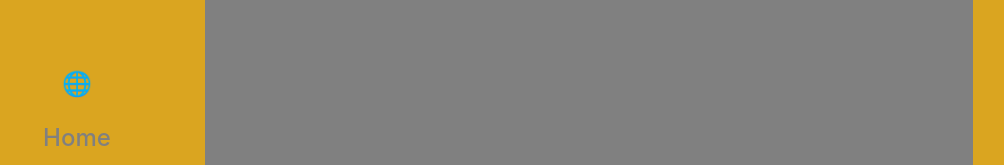
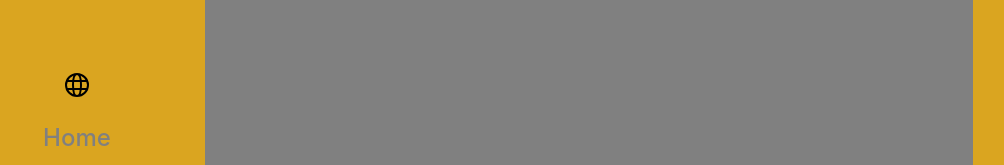
Before and after one commit to bertacsevercan/Gizem-portfolio, a React (Create React App) app in the folder porfolio/: page / in a window 1280 px wide. Shown: the part 449-614 px from the top of the page, without its empty margins (51-1055 px from the left). Built offline with nearby package versions, Linux system fonts and the light colour scheme.

Commit message:
fix lang change button

```diff
--- a/porfolio/src/components/SideNav/index.jsx
+++ b/porfolio/src/components/SideNav/index.jsx
@@ -2,11 +2,13 @@ import React, { useState } from "react";
 import { NavLink } from "react-router-dom";
 import { useTranslation } from "react-i18next";
 import i18next from "i18next";
+import { GrLanguage } from "react-icons/gr";
 import "./style.css";
 
 const SideNav = ({ setMainWidth }) => {
   const { t } = useTranslation();
   const [navWidth, setNavWidth] = useState("20%");
+  const [language, setLanguage] = useState("");
   // const [expanded, setExpanded] = useState(false);
 
   const toggleNav = () => {
@@ -22,8 +24,10 @@ const SideNav = ({ setMainWidth }) => {
   const changeLanguage = () => {
     if (i18next.language === "en") {
       i18next.changeLanguage("tr");
+      setLanguage("EN");
     } else {
       i18next.changeLanguage("en");
+      setLanguage("TR");
     }
   };
 
@@ -38,8 +42,8 @@ const SideNav = ({ setMainWidth }) => {
         </div>
       </div>
       <div className="navLinks">
-        <button onClick={changeLanguage} id="worldButton">
-          <h4>&#127760;</h4>
+        <button title={language} onClick={changeLanguage} id="worldButton">
+          <h4>{<GrLanguage />}</h4>
         </button>
         <h4>
           {
--- a/porfolio/src/components/SideNav/style.css
+++ b/porfolio/src/components/SideNav/style.css
@@ -33,6 +33,10 @@
   outline: none;
 }
 
+#worldButton svg:hover {
+  box-shadow: 1px 1px grey;
+}
+
 #navToggler {
   font-size: 20px;
   cursor: pointer;
```
Also changed, not shown: 1 other file (tests, documents, lock files or other folders).
